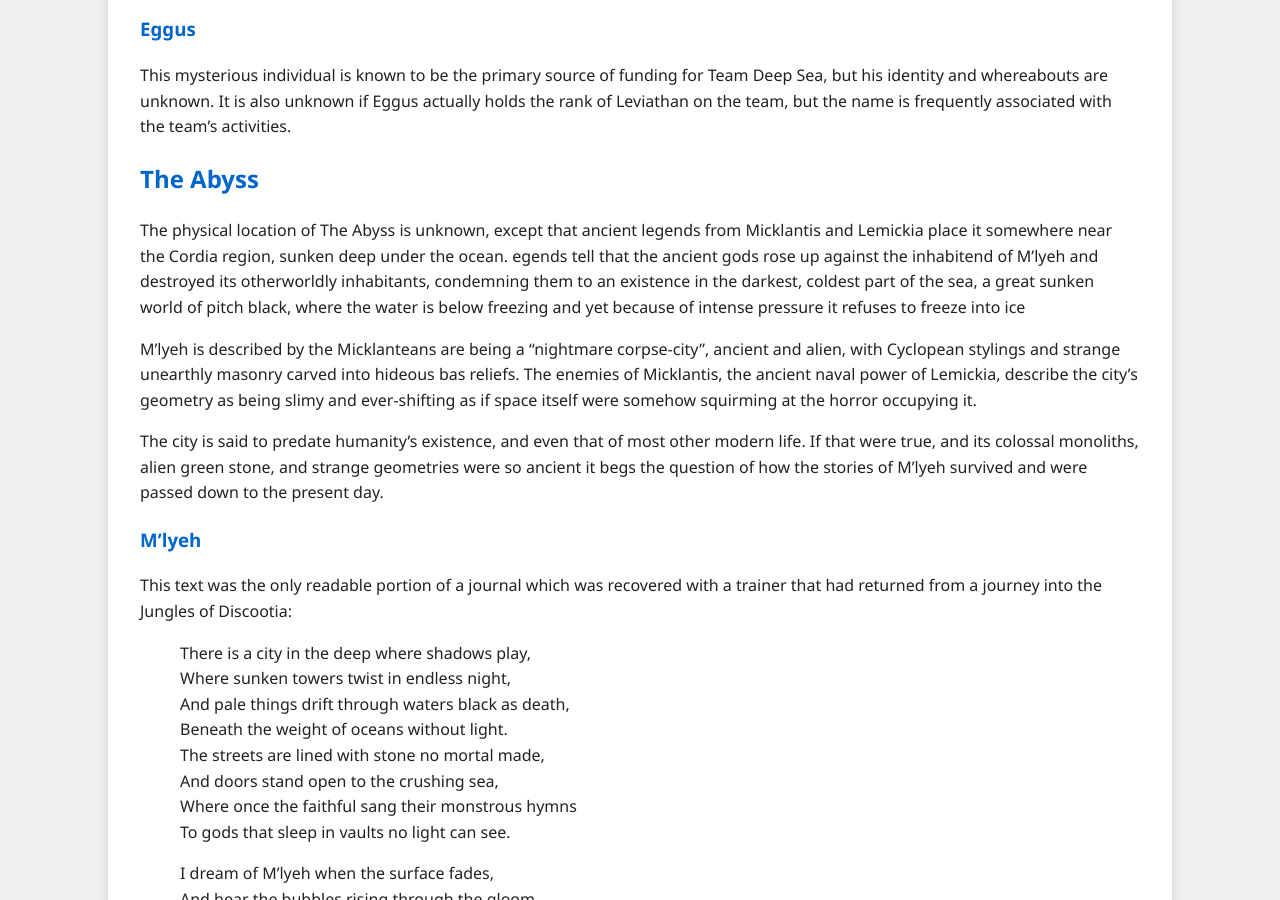
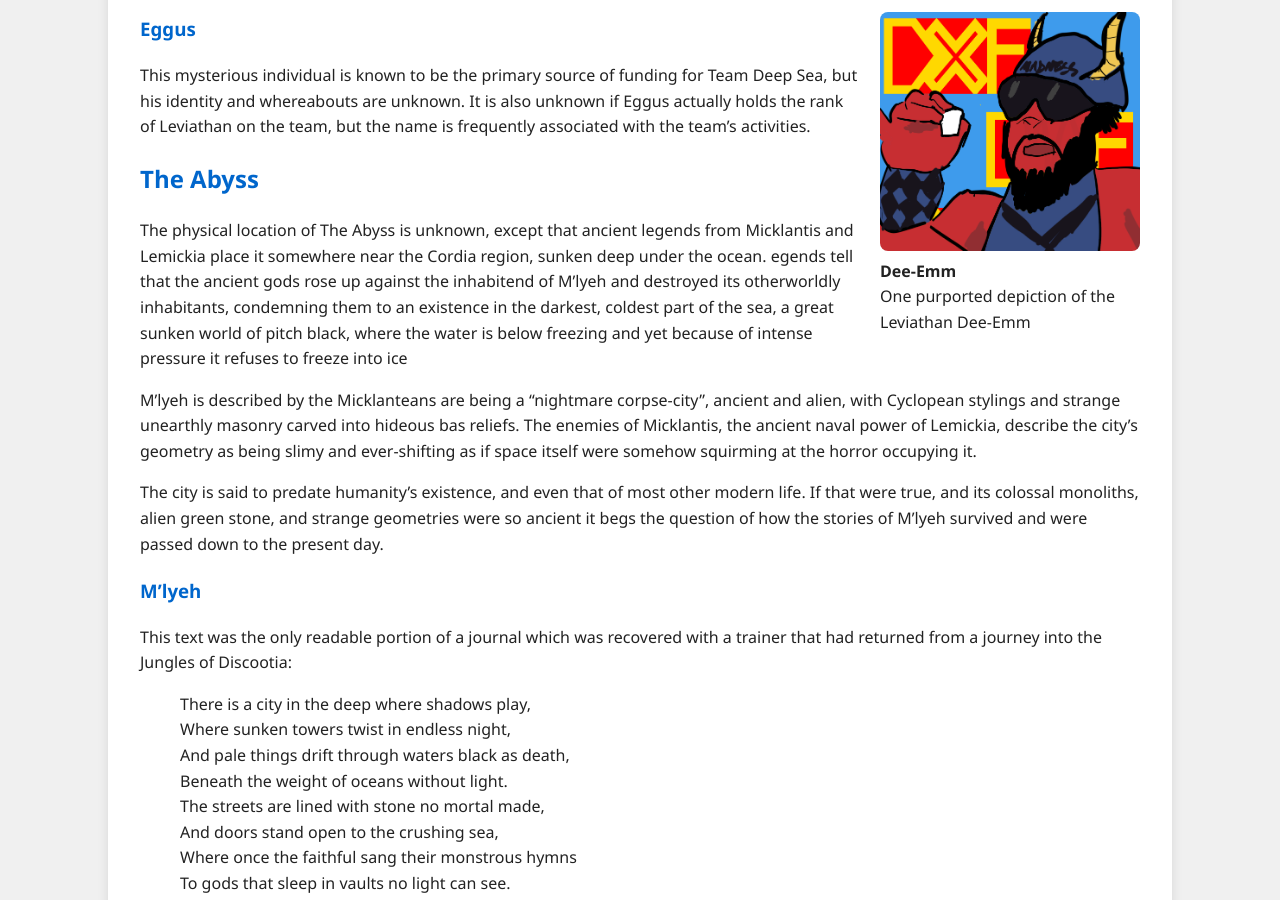
Before and after one commit to elizibar/elizibar.github.io, a Jekyll site: the page built from mickedex/region/team-deep-sea.md, in a window 1280 px wide and 900 px high, scrolled down 787 px. Built offline with Jekyll 4.4.1, drawn with Linux system fonts in a browser that asks for light colours.

Commit message:
macho dm

```diff
--- a/mickedex/region/team-deep-sea.md
+++ b/mickedex/region/team-deep-sea.md
@@ -23,6 +23,11 @@ Her reputation is one of being a stern task master that doesn't stand for anyone
 ### Dee-Emm
 
 Dee-Emm is another Leviathan of Team Deep Sea. Rumors disagree on Dee-Emm's gender, but they all agree that Dee-Emm possesses red skin.
+
+<figure style="float: right; margin: 0 0 20px 20px; width: 260px;">
+  <img src="/assets/images/machodm.png" alt="Macho DM" style="width: 100%; border-radius: 8px;">
+  <figcaption><strong>Dee-Emm</strong><br>One purported depiction of the Leviathan Dee-Emm</figcaption>
+</figure>
 
 ### Eggus
 
```
Also changed, not shown: assets/images/machodm.png (added).
